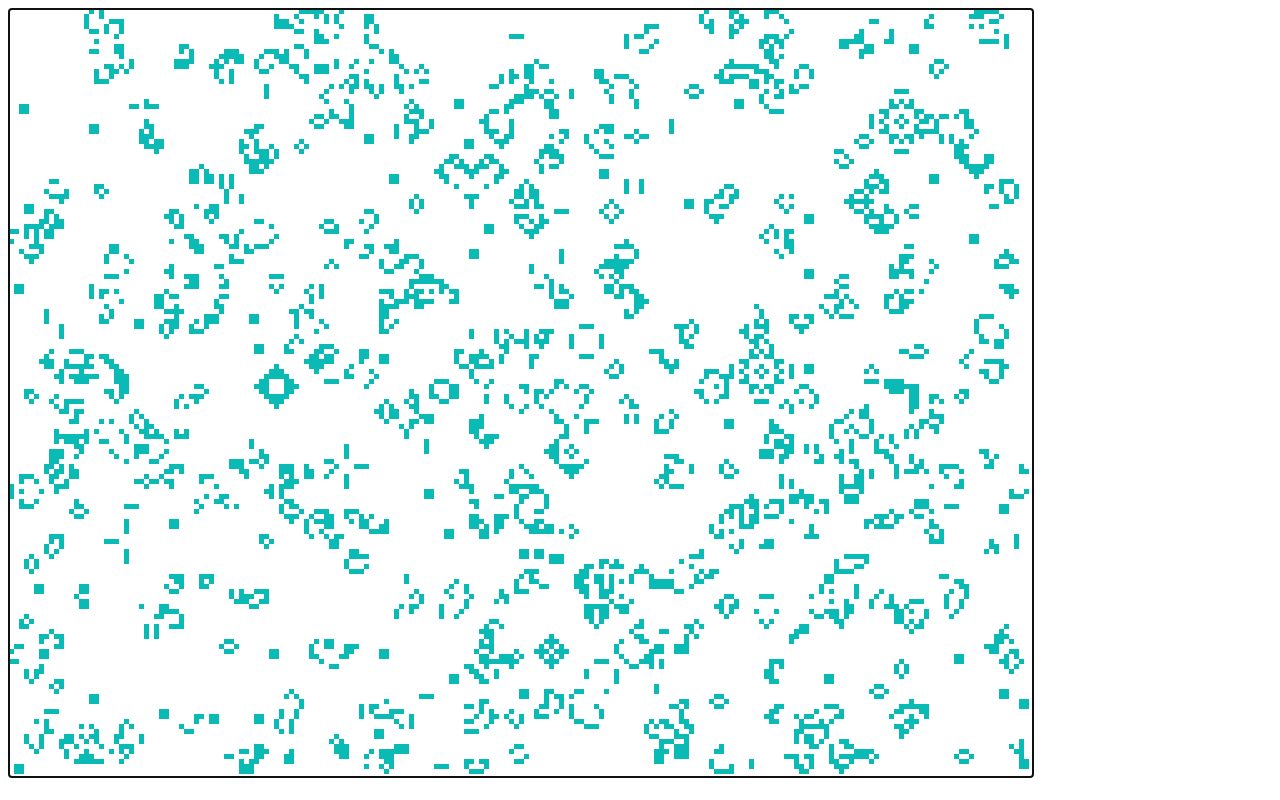
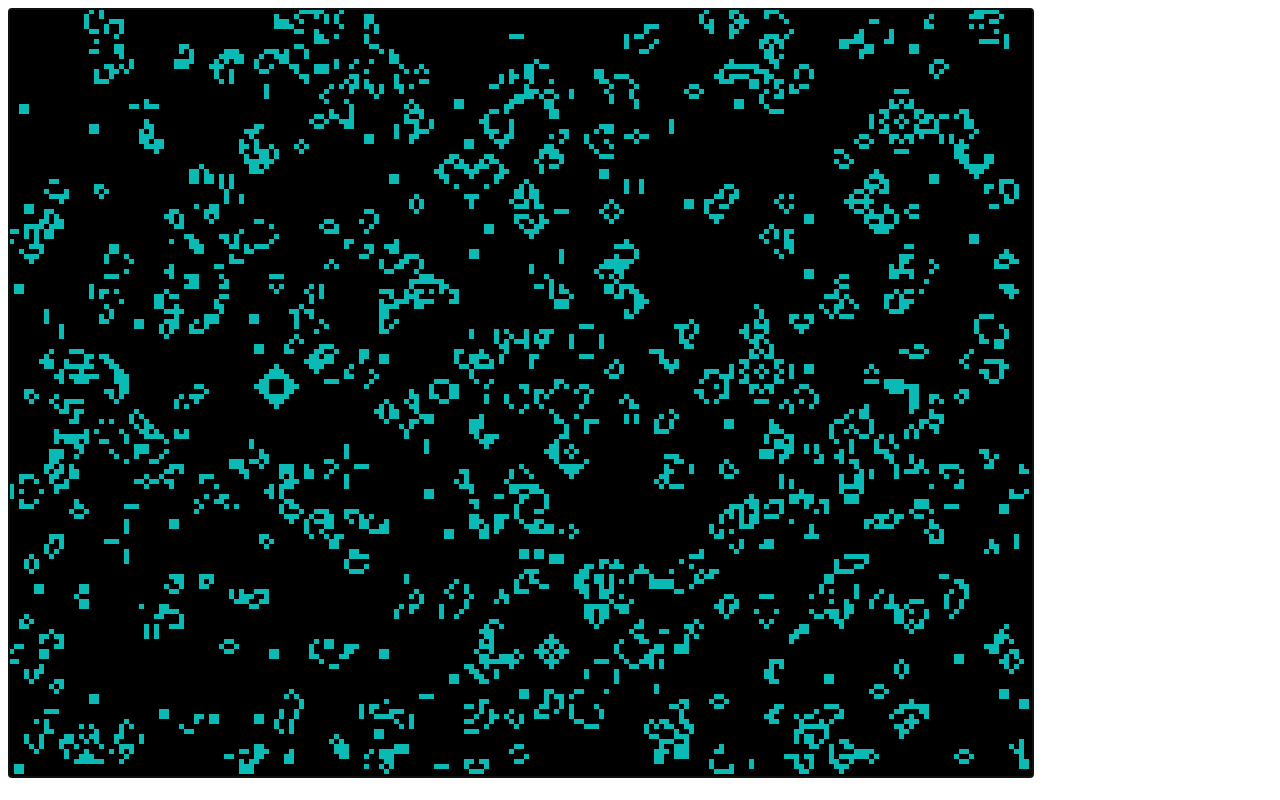
Before and after one commit to Nickcdub/GameOfLife, a plain HTML site: page index.html in a window 1280 px wide. Drawn offline with Linux system fonts and the light colour scheme; animation ran at ten frames a second.

Commit message:
Update index.html

```diff
--- a/index.html
+++ b/index.html
@@ -13,6 +13,6 @@
     <script type="text/javascript" src="./main.js"></script>
 </head>
 <body>
-    <canvas id="gameWorld" width="1024" height="768" style="background: white; border: 1px solid black" tabindex="0" autofocus></canvas>
+    <canvas id="gameWorld" width="1024" height="768" style="background: black; border: 1px solid black" tabindex="0" autofocus></canvas>
 </body>
 </html>
```
